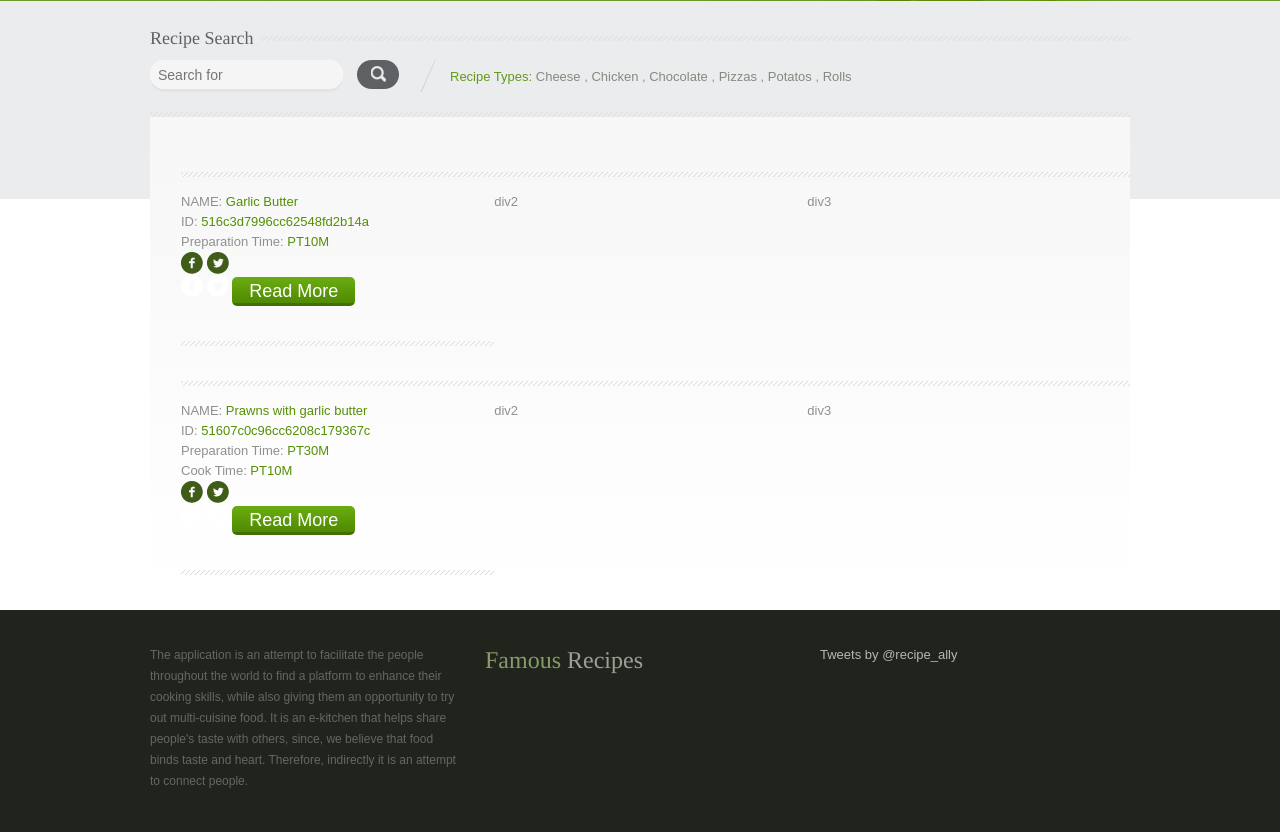
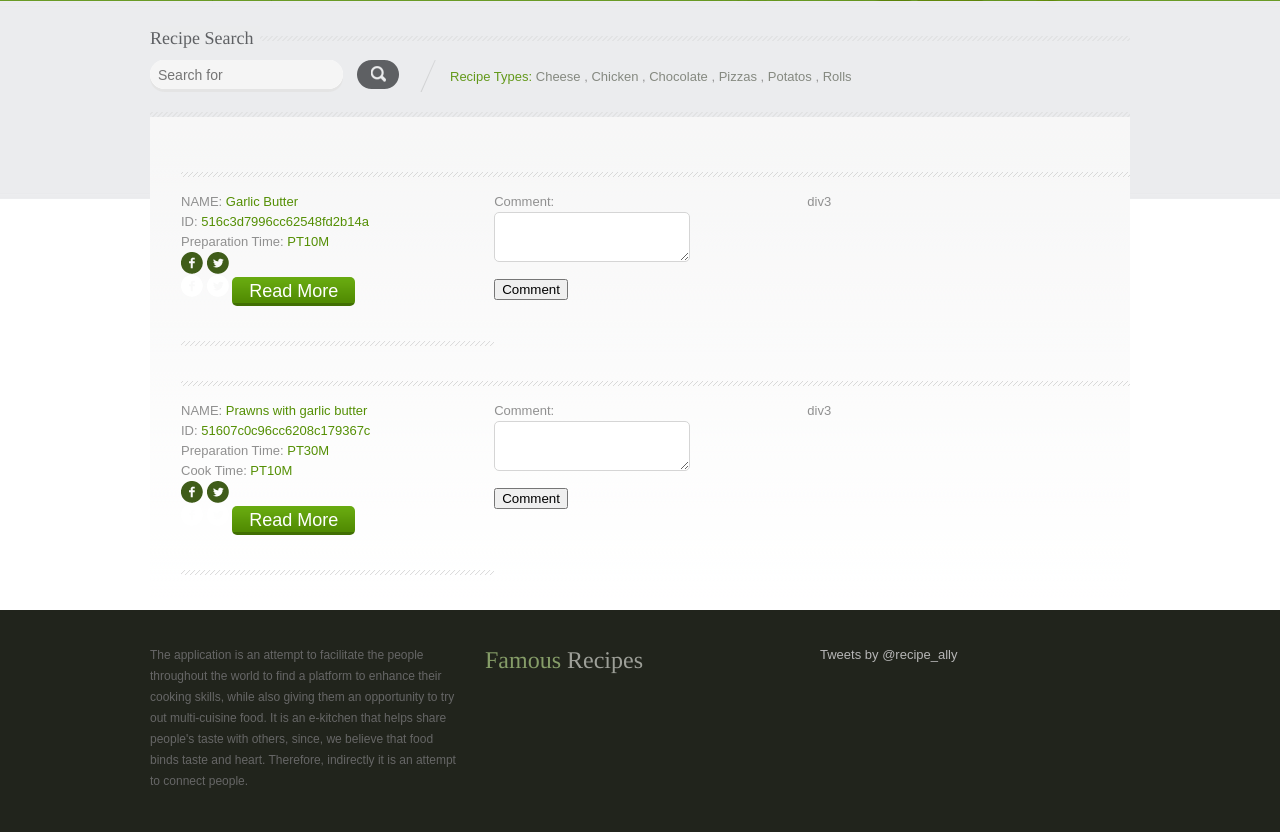
Before and after one commit to nitish29/recipeally, a Django app: page /recipe in a window 1280 px wide. Shown: the part 215-1047 px from the top of the page. Run offline with Django 3.2, Linux system fonts and the light colour scheme; some libraries are stand-ins or nearby versions; some web fonts are replaced.

Commit message:
comments on recipes

```diff
--- a/recipeally/views.py
+++ b/recipeally/views.py
@@ -45,17 +45,32 @@ def registration(request):
 	return render(request, "registration.html",context)
 
 
-def comment(request):
+def recipe(request):
     form=PostForm(request.POST or None)
     context={
-    "form": form
+        "form": form
     }
+
     if form.is_valid():
         instance=form.save(commit=False)
-        instance.recipe_id=1
-        instance.user_id=1
         instance.save()
-    return render(request,"comments.html",context)
+
+        context={
+                        "title": "Thank you for your comment"
+            }
+    return render(request, "recipe.html",context)
+
+# def comment(request):
+#     form=PostForm(request.POST or None)
+#     context={
+#     "form": form
+#     }
+#     if form.is_valid():
+#         instance=form.save(commit=False)
+#         instance.recipe_id=1
+#         instance.user_id=1
+#         instance.save()
+#     return render(request,"comments.html",context)
 
 def user_login(request):
     # Like before, obtain the context for the user's request.
--- a/templates/recipe.html
+++ b/templates/recipe.html
@@ -72,7 +72,18 @@
 
         <!--<a href="http://inspirythemesdemo.com/alt-foodrecipes/recipe/goat-cheese-and-chorizo-rools/" class="readmore">Read more</a>-->
     </div>
-    <div style="width:33%;float:left;">div2</div>
+    <div style="width:33%;float:left;">
+      <form method='post'>
+      {% csrf_token %}
+        Comment:<br />
+        <textarea name='comments' id='comments'></textarea><br />
+
+        <input type='hidden' name='articleid' id='articleid' value='<? echo $_GET["id"]; ?>' />
+
+        <input type='submit' value='Comment' />
+
+      </form>
+    </div>
     <div style="width:33%;float:left">div3</div>
 <!--</div>--><!-- end of post div -->
 
```
